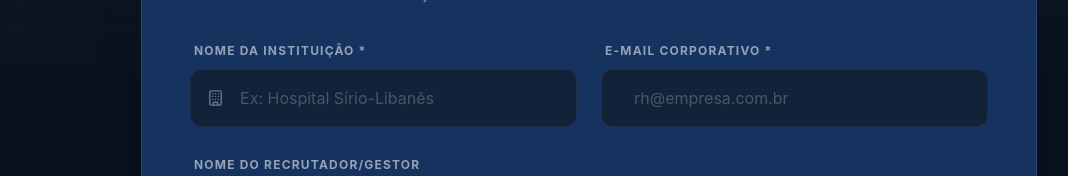
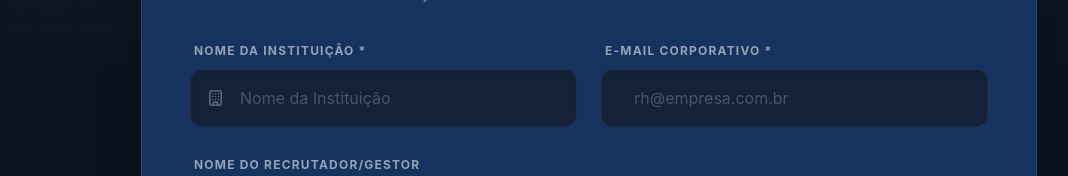
Before and after one commit to Gustavovanci/alumni_ReGISS, a React (Vite) app: page /para-empresas in a window 1280 px wide. Both pictures are taken after a click on the button "Quero Construir uma Parceria". Shown: the part 1305-1481 px from the top of the page, without its empty margins (51-1119 px from the left). Built offline with nearby package versions, Linux system fonts and the light colour scheme.

Commit message:
style(landing): change institution name placeholder in b2b form

```diff
--- a/src/pages/ForCompanies.tsx
+++ b/src/pages/ForCompanies.tsx
@@ -301,7 +301,7 @@ export const ForCompanies = () => {
                                                     <label className="text-xs font-bold text-slate-400 uppercase tracking-widest ml-1">Nome da Instituição *</label>
                                                     <div className="flex items-center bg-[#142239] rounded-xl px-4 border border-white/5 focus-within:border-blue-500 transition-colors shadow-inner">
                                                         <Building size={18} className="text-slate-500" />
-                                                        <input type="text" value={formData.company_name} onChange={e => setFormData({ ...formData, company_name: e.target.value })} className="w-full bg-transparent border-none p-4 text-white outline-none placeholder:text-slate-600" placeholder="Ex: Hospital Sírio-Libanês" required />
+                                                        <input type="text" value={formData.company_name} onChange={e => setFormData({ ...formData, company_name: e.target.value })} className="w-full bg-transparent border-none p-4 text-white outline-none placeholder:text-slate-600" placeholder="Nome da Instituição" required />
                                                     </div>
                                                 </div>
                                                 <div className="space-y-2">
```
